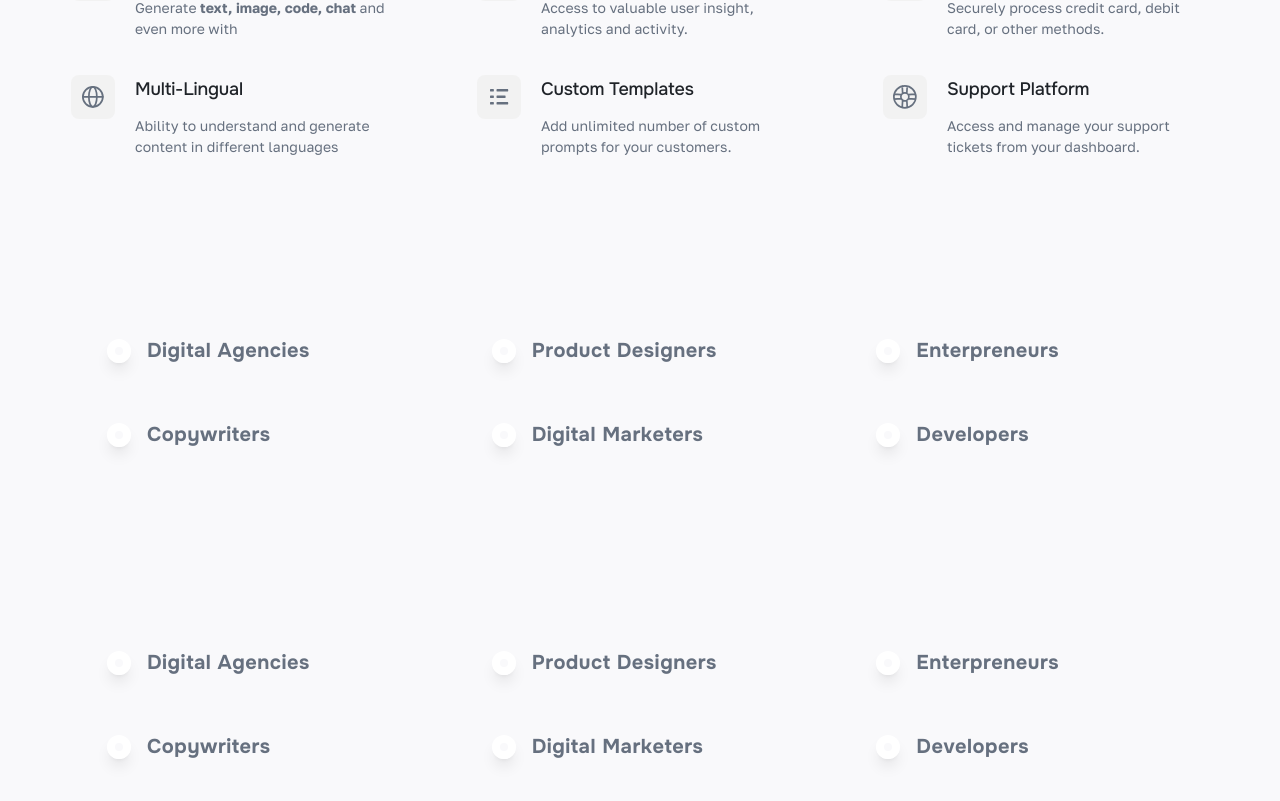
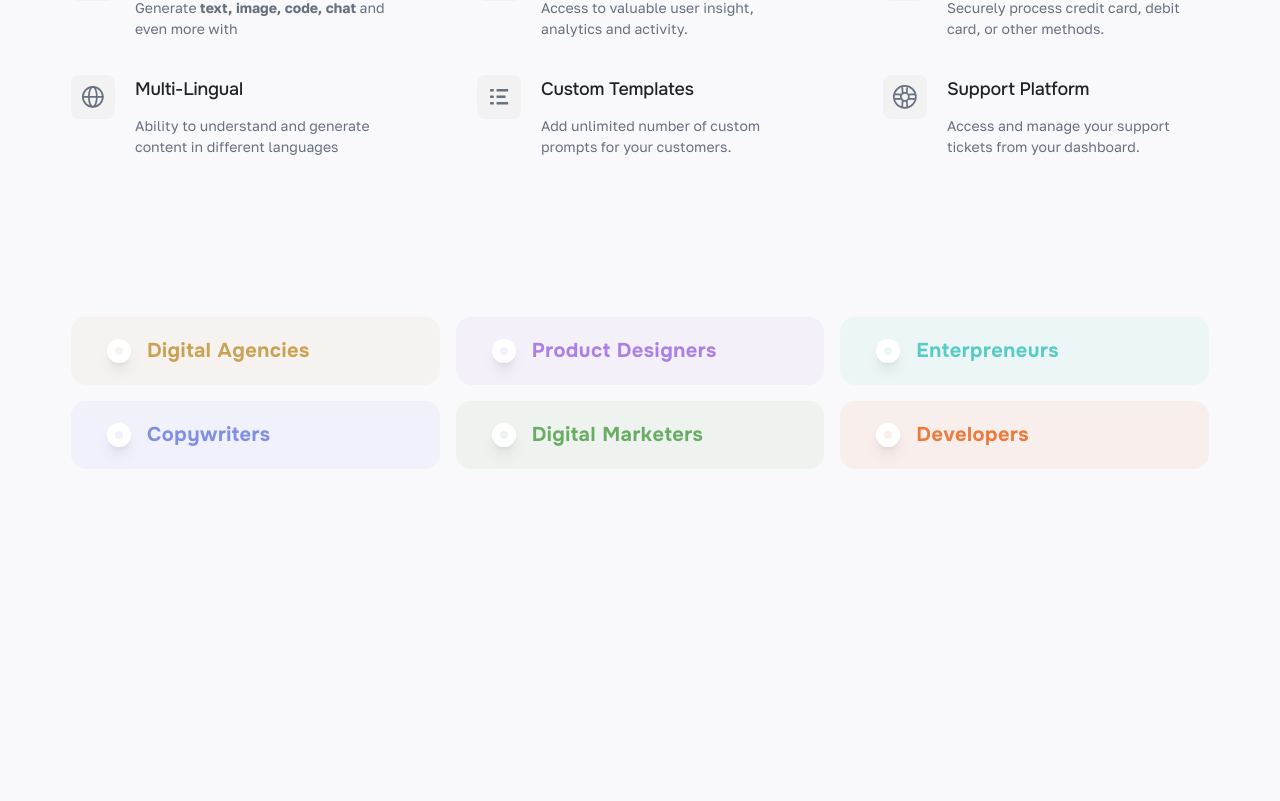
Before and after one commit to md-yasin-miah/magic-ai, a React (Vite) app: page / in a window 1280 px wide. Shown: the part 1168-1969 px from the top of the page. After the commit the page ends 1717 px from the top, so only its background shows below. Built offline with nearby package versions, Linux system fonts and the light colour scheme.

Commit message:
scroll animation com

```diff
--- a/src/Pages/Home/FutureOfAI/FutureOfAI.jsx
+++ b/src/Pages/Home/FutureOfAI/FutureOfAI.jsx
@@ -32,7 +32,7 @@ const FutureOfAI = () => {
           <div className="grid grid-cols-3 gap-4 max-lg:grid-cols-2 max-md:grid-cols-1">
             {
               careerData.map((item) =>
-                <div key={item.id} className={`lqd-color-box flex items-center py-5 px-9 gap-4 rounded-[15px] transition-all hover:shadow-lg hover:-translate-y-2 text-[${item.color}] bg-[${item.color}] bg-opacity-[0.07] hover:shadow-[${item.shadow}]`}>
+                <div key={item.id} className={`lqd-color-box flex items-center py-5 px-9 gap-4 rounded-[15px] transition-all hover:shadow-lg hover:-translate-y-2 bg-opacity-[0.07] ${item.className}`}>
                   <span className="lqd-box-dot w-6 h-6 border-[8px] border-white rounded-full shadow-lg !bg-current"></span>
                   <h3 className="text-xl text-inherit -tracking-tight">{item.title}</h3>
                 </div>
@@ -41,20 +41,6 @@ const FutureOfAI = () => {
           </div>
         </div>
       </ScrollAwareSection>
-      <section className='site-section py-20 transition-all duration-700 md:translate-y-8 md:opacity-0 [&.lqd-is-in-view]:translate-y-0 [&.lqd-is-in-view]:opacity-100 lqd-is-in-view'>
-        <div className="container">
-          <div className="grid grid-cols-3 gap-4 max-lg:grid-cols-2 max-md:grid-cols-1">
-            {
-              careerData.map((item) =>
-                <div key={item.id} className={`lqd-color-box flex items-center py-5 px-9 gap-4 rounded-[15px] transition-all hover:shadow-lg hover:-translate-y-2 text-[${item.color}] bg-[${item.color}] bg-opacity-[0.07] hover:shadow-[${item.shadow}]`}>
-                  <span className="lqd-box-dot w-6 h-6 border-[8px] border-white rounded-full shadow-lg !bg-current"></span>
-                  <h3 className="text-xl text-inherit -tracking-tight">{item.title}</h3>
-                </div>
-              )
-            }
-          </div>
-        </div>
-      </section>
     </section>
   );
 };
--- a/src/components/ScrollAwareSection.jsx
+++ b/src/components/ScrollAwareSection.jsx
@@ -3,15 +3,19 @@ import { useEffect, useRef, useState } from 'react';
 
 const ScrollAwareSection = ({ children, className }) => {
   const [isVisible, setIsVisible] = useState(false);
-  console.log(isVisible)
   const sectionRef = useRef(null);
 
   useEffect(() => {
     const observer = new IntersectionObserver((entries) => {
       entries.forEach((entry) => {
+        // if (entry.isIntersecting) {
+        //   setIsVisible(true);
+        //   observer.unobserve(entry.target); // Stop observing once section is visible
+        // }
         if (entry.isIntersecting) {
-          setIsVisible(true);
-          observer.unobserve(entry.target); // Stop observing once section is visible
+          setIsVisible(true); // Element is intersecting the viewport
+        } else {
+          setIsVisible(false); // Element is no longer intersecting the viewport
         }
       });
     });
--- a/src/utils/mock/mockData.js
+++ b/src/utils/mock/mockData.js
@@ -53,37 +53,33 @@ const careerData = [
         id: 1,
         title: 'Digital Agencies',
         color: '#CBA153',
-        shadow: '#cba15326'
+        shadow: '#cba15326',
+        className: 'text-[#CBA153] bg-[#CBA153] hover:shadow-[#cba15326]',
     },
     {
         id: 2,
         title: 'Product Designers',
-        color: '#AB7FE6',
-        shadow: '#ab7fe621'
+        className: 'text-[#AB7FE6] bg-[#AB7FE6] hover:shadow-[#ab7fe621]',
     },
     {
         id: 3,
         title: 'Enterpreneurs',
-        color: '#57CBC6',
-        shadow: '#57cbc624'
+        className: 'text-[#57CBC6] bg-[#57CBC6] hover:shadow-[#57cbc624]',
     },
     {
         id: 4,
         title: 'Copywriters',
-        color: '#7F8FE6',
-        shadow: '#7f8fe624'
+        className: 'text-[#7F8FE6] bg-[#7F8FE6] hover:shadow-[#7f8fe624]',
     },
     {
         id: 5,
         title: 'Digital Marketers',
-        color: '#6BAC65',
-        shadow: '#6bac6524'
+        className: 'text-[#6BAC65] bg-[#6BAC65] hover:shadow-[#6bac6524]',
     },
     {
         id: 6,
         title: 'Developers',
-        color: '#EF793A',
-        shadow: '#ef793a1f'
+        className: 'text-[#EF793A] bg-[#EF793A] hover:shadow-[#ef793a1f]',
     }
 
 ]
```
